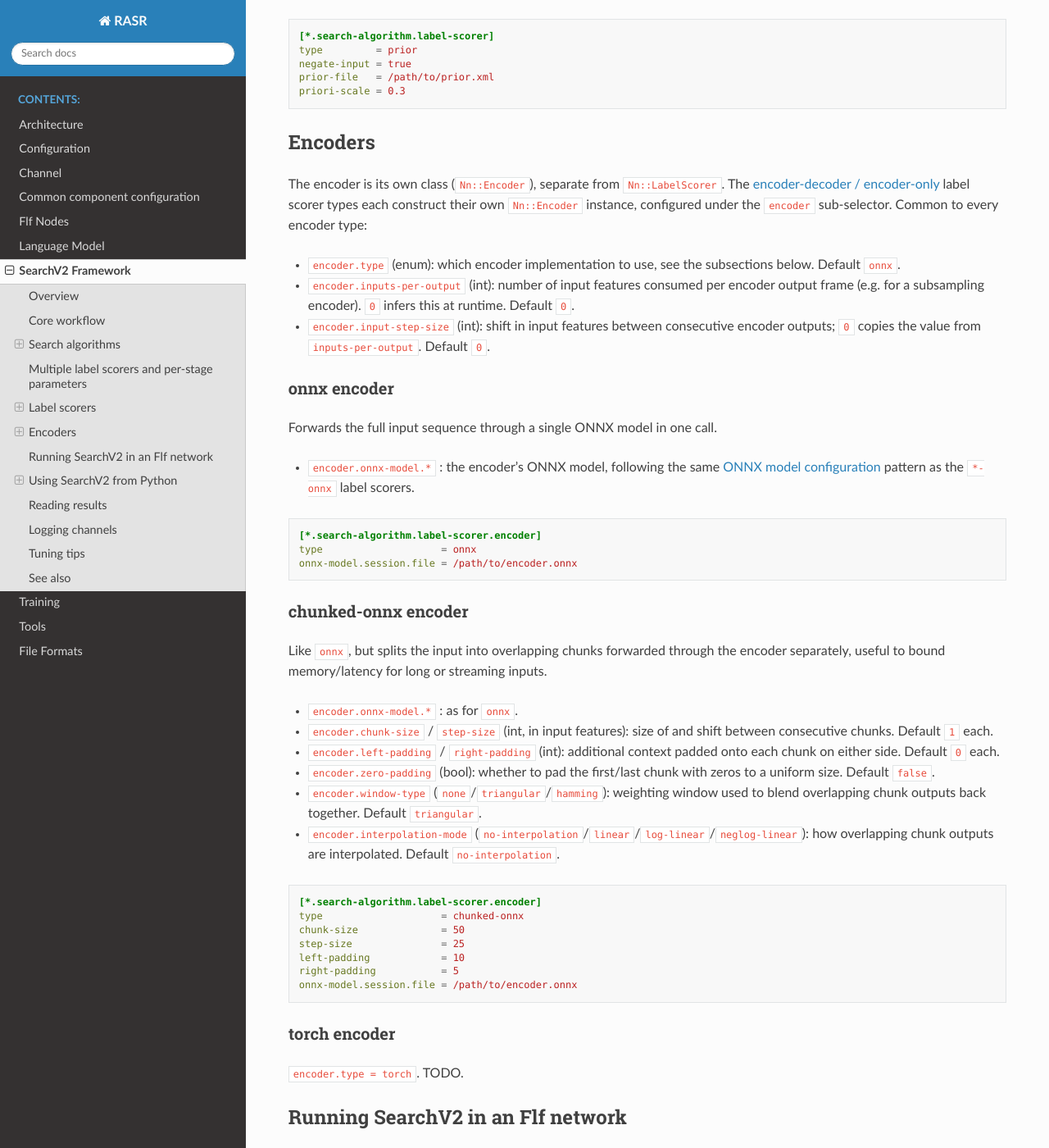
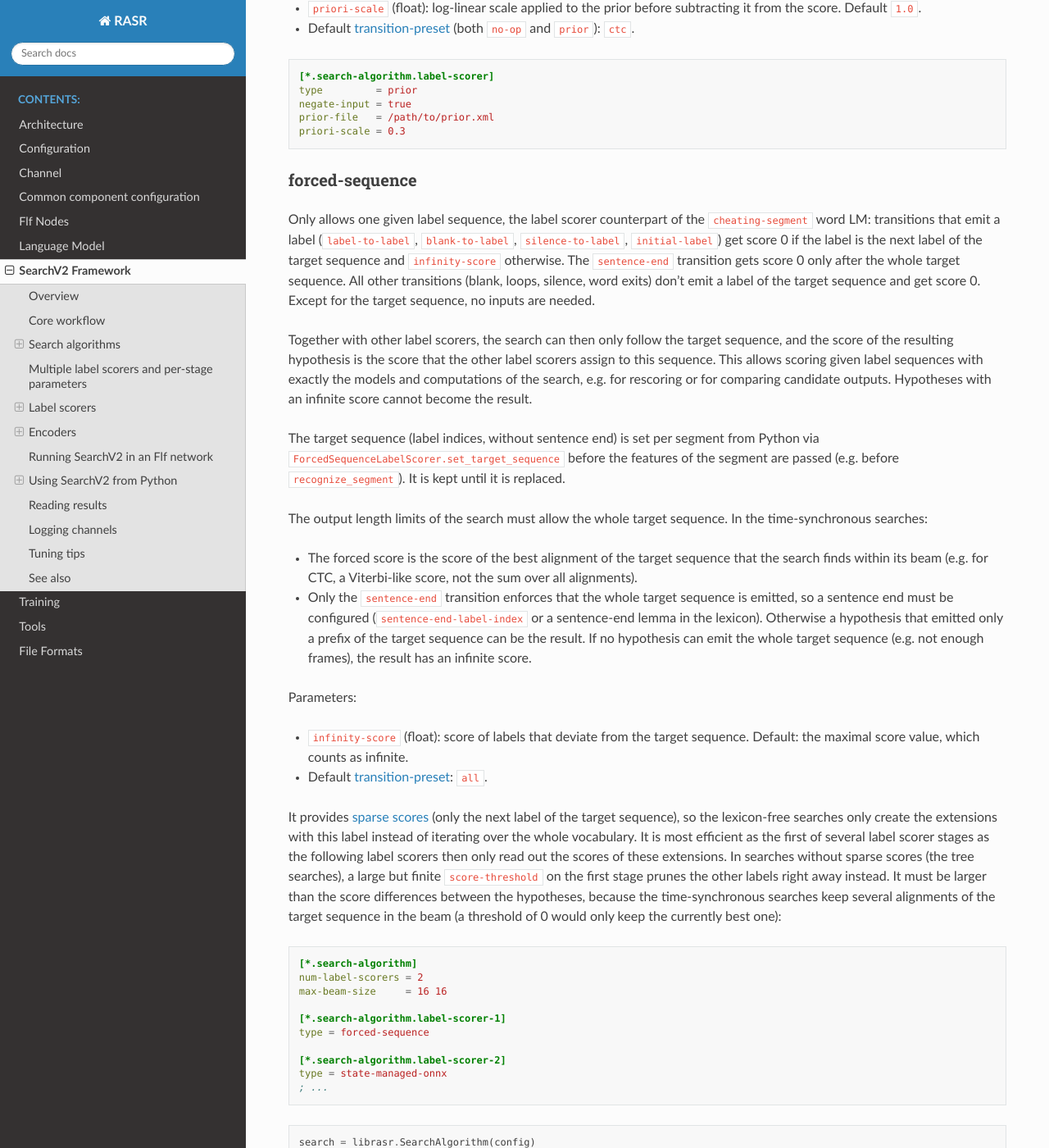
Before and after one commit to rwth-i6/rasr, a Sphinx documentation site: the page built from doc/search_v2.rst, in a window 1280 px wide and 1400 px high, scrolled down 26151 px. Shown: the whole window at 82% size. Built offline with Sphinx 7.4.7 and the Read the Docs theme 3.1.0, drawn with Linux system fonts in a browser that asks for light colours; some of the changed text lies outside the part shown.

Commit message:
Add ForcedSequenceLabelScorer

```diff
--- a/doc/search_v2.rst
+++ b/doc/search_v2.rst
@@ -844,6 +844,7 @@ Built-in label scorer types include:
   (see :ref:`combine` below for when this one is actually the better choice).
 * ``transition``: returns fixed scores per transition type, useful for e.g. modeling label-loop penalties.
 * ``prior`` / ``no-op``: pass through externally computed scores as-is, optionally subtracting a prior.
+* ``forced-sequence``: only allows a given label sequence, for (re-)scoring that sequence with the other label scorers.
 
 Label scorer configuration is its own (large) topic. The essential thing to know for ``SearchV2`` is only that
 ``*.search-algorithm.label-scorer.type`` selects the implementation, and that ``num-label-scorers`` /
@@ -1229,6 +1230,67 @@ and/or subtracting a prior from it, which is useful e.g. to convert posteriors i
     negate-input = true
     prior-file   = /path/to/prior.xml
     priori-scale = 0.3
+
+forced-sequence
+^^^^^^^^^^^^^^^
+
+Only allows one given label sequence, the label scorer counterpart of the ``cheating-segment`` word LM: transitions
+that emit a label (``label-to-label``, ``blank-to-label``, ``silence-to-label``, ``initial-label``) get score 0 if
+the label is the next label of the target sequence and ``infinity-score`` otherwise. The ``sentence-end``
+transition gets score 0 only after the whole target sequence. All other transitions (blank, loops, silence, word
+exits) don't emit a label of the target sequence and get score 0. Except for the target sequence, no inputs are needed.
+
+Together with other label scorers, the search can then only follow the target sequence, and the score of the
+resulting hypothesis is the score that the other label scorers assign to this sequence. This allows scoring given
+label sequences with exactly the models and computations of the search, e.g. for rescoring or for comparing
+candidate outputs. Hypotheses with an infinite score cannot become the result.
+
+The target sequence (label indices, without sentence end) is set per segment from Python via
+``ForcedSequenceLabelScorer.set_target_sequence`` before the features of the segment are passed (e.g. before
+``recognize_segment``). It is kept until it is replaced.
+
+The output length limits of the search must allow the whole target sequence. In the time-synchronous searches:
+
+* The forced score is the score of the best alignment of the target sequence that the search finds within its beam
+  (e.g. for CTC, a Viterbi-like score, not the sum over all alignments).
+* Only the ``sentence-end`` transition enforces that the whole target sequence is emitted, so a sentence end must be
+  configured (``sentence-end-label-index`` or a sentence-end lemma in the lexicon). Otherwise a hypothesis that
+  emitted only a prefix of the target sequence can be the result. If no hypothesis can emit the whole target sequence
+  (e.g. not enough frames), the result has an infinite score.
+
+Parameters:
+
+* ``infinity-score`` (float): score of labels that deviate from the target sequence. Default: the maximal score value,
+  which counts as infinite.
+* Default :ref:`transition-preset <Transition types and presets>`: ``all``.
+
+It provides :ref:`sparse scores <Label scorers>` (only the next label of the target sequence), so the lexicon-free
+searches only create the extensions with this label instead of iterating over the whole vocabulary. It is most
+efficient as the first of several label scorer stages as the following label scorers then only read out the scores of
+these extensions. In searches without sparse scores (the tree searches), a large but finite ``score-threshold`` on the
+first stage prunes the other labels right away instead. It must be larger than the score differences between the
+hypotheses, because the time-synchronous searches keep several alignments of the target sequence in the beam (a
+threshold of 0 would only keep the currently best one):
+
+.. code-block:: ini
+
+    [*.search-algorithm]
+    num-label-scorers = 2
+    max-beam-size     = 16 16
+
+    [*.search-algorithm.label-scorer-1]
+    type = forced-sequence
+
+    [*.search-algorithm.label-scorer-2]
+    type = state-managed-onnx
+    ; ...
+
+.. code-block:: python
+
+    search = librasr.SearchAlgorithm(config)
+    forced_scorer = search.model_combination().label_scorer(0).label_scorer()
+    forced_scorer.set_target_sequence([17, 4, 230])
+    traceback = search.recognize_segment(features)
 
 Encoders
 --------
@@ -1561,6 +1623,8 @@ scorer, or used as the ``decoder`` of an ``encoder-decoder`` label scorer.
 * A native label scorer wrapping a Python one exposes ``get_sub_scorer(index=0)`` on ``ScaledLabelScorer``
   (e.g. to reach into a ``combine`` or ``encoder-decoder`` scorer instance from Python at runtime) and
   ``set_scale``/``scale`` for adjusting its log-linear weight without touching the config.
+* ``ScaledLabelScorer.label_scorer()`` returns the label scorer that is scaled, e.g. to access functions of specific
+  label scorer types such as ``ForcedSequenceLabelScorer.set_target_sequence`` (see :ref:`forced-sequence`).
 
 Reading results
 -----------------
```
Also changed, not shown: 5 other files.
